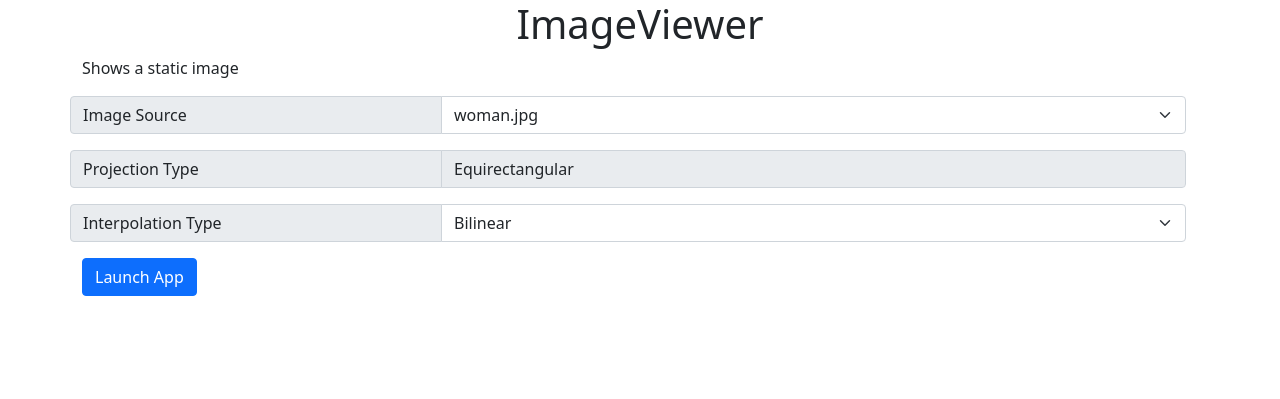
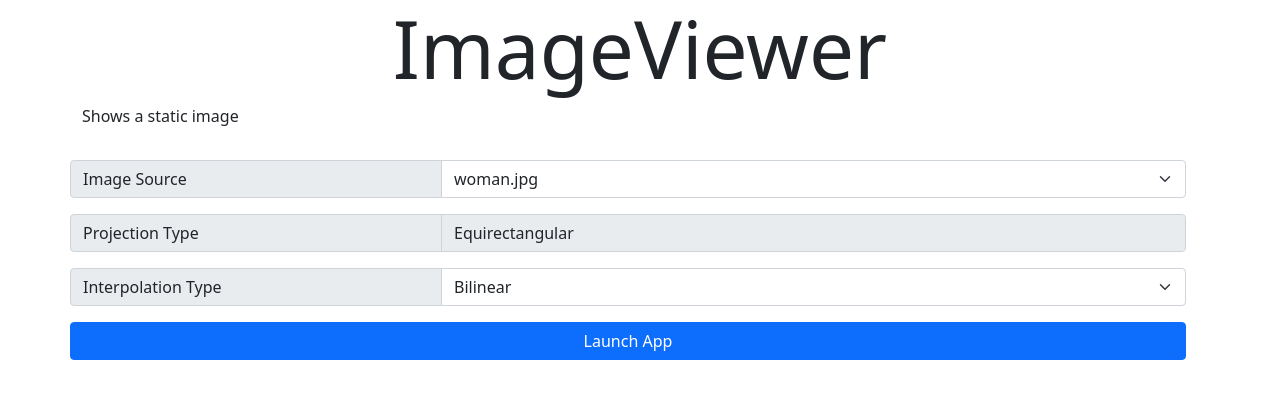
Before and after one commit to rottaca/PovGlobe, a Flask app: page /configure_app?name=ImageViewer in a window 1280 px wide. Shown: the top 399 px of the page. Run offline with Flask 2, Linux system fonts and the light colour scheme.

Commit message:
More style fixes

```diff
--- a/py_src/templates/app_select.html
+++ b/py_src/templates/app_select.html
@@ -10,12 +10,10 @@
 
 <body class="">
     <div class="container">
-        <h1 class="text-center">PoV Globe Web Interface</h1>
+        <h1 class="text-center display-1">PoV Globe Web Interface</h1>
         <p>This is a simple web interface to start different apps on the PoV Globe. Just click on the play button for
             the corresonding app and take a look at the globe!</p>
-    </div>
 
-    <div class="container">
         <table class="table table-hover">
             <thead>
                 <tr>
--- a/py_src/templates/configure_app.html
+++ b/py_src/templates/configure_app.html
@@ -10,13 +10,11 @@
 
 <body class="">
     <div class="container">
-        <h1 class="text-center">{{app_name}}</h1>
-        <p>{{app['desc']}}</p>
-    </div>
-
-    <div class="container">
         <form action="/launch_app" method='get'>
-
+            <h1 class="text-center display-1">{{app_name}}</h1>
+            <div class="input-group mb-3 row">
+            <p>{{app['desc']}}</p>
+            </div>
             <input class="form-check-input" style="display: none;" type="text" name="name" value="{{app_name}}">
 
             {% for arg in options_args %}
@@ -39,7 +37,9 @@
             <div>Not implemented</div>
             {% endif %}
             {% endfor %}
+            <div class="input-group mb-3 row">
             <button type="submit" class="btn btn-primary">Launch App</button>
+            </div>
         </form>
     </div>
 </body>
```
